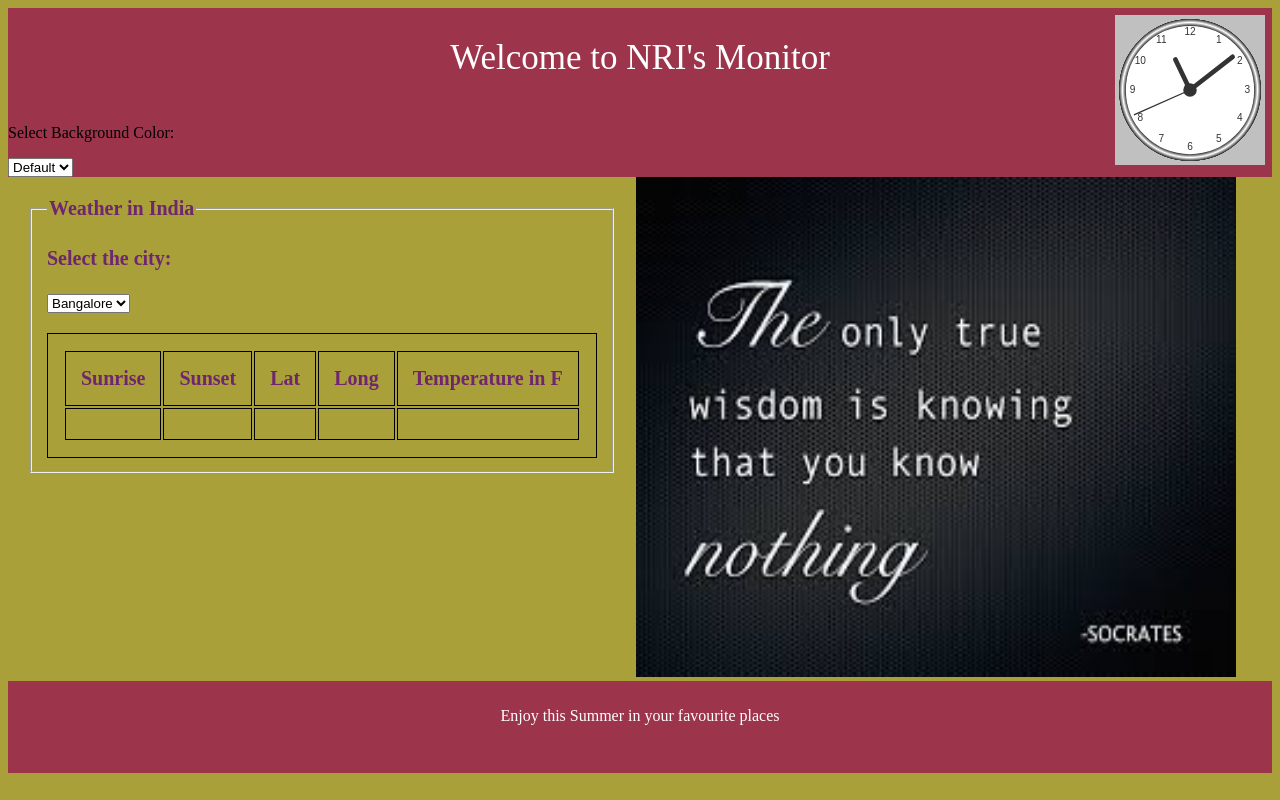
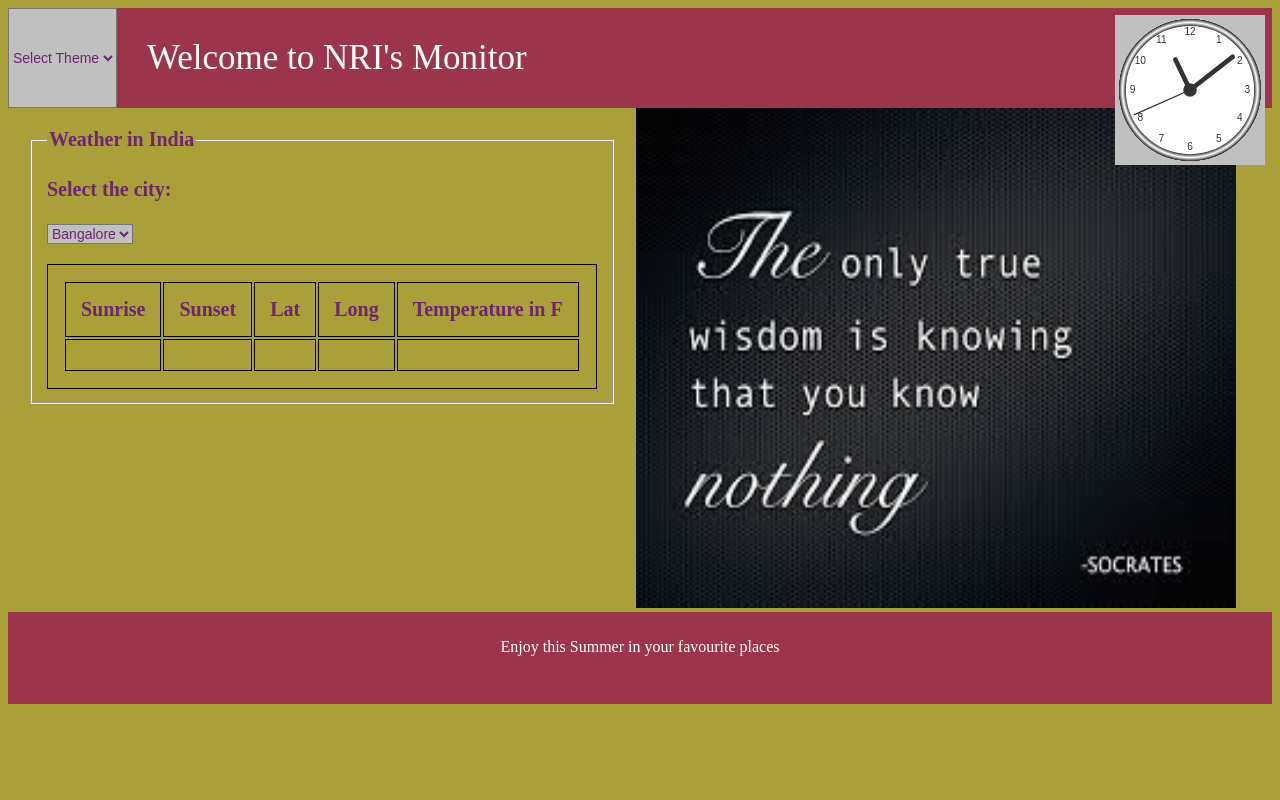
Before and after one commit to shamimyousuf101/MyGitRepo, a plain HTML site: page JamesTeachings/index.html in a window 1280 px wide. Drawn offline with Linux system fonts and the light colour scheme; no server answers.

Commit message:
update theme selection

```diff
--- a/JamesTeachings/index.css
+++ b/JamesTeachings/index.css
@@ -51,3 +51,9 @@ img {
 	width:600px;
 	height:500px;
 }
+
+select {
+	font-size: 14px;
+	color: #6F256F;
+	background-color:#C0C0C0;
+}
--- a/JamesTeachings/index.html
+++ b/JamesTeachings/index.html
@@ -8,23 +8,25 @@
 		<link rel="stylesheet" type="text/css" href="index.css">
 	</head>
 
-	<body onload = "startTimer();findTemperature()">
-		<header id = "header">
-			<div id="title">
-				Welcome to NRI's Monitor
-			</div>
+
+	<header id = "header">
+		<div class="flex-container">
+			<select id="color" onchange="changeBackground();return false" >
+				<option value = "">Select Theme</option>
+				<option value = "#E7DAA1, #AAA739,#6D4600">Green</option>
+				<option value = "#B47EA0, #E19DA2,#852C64">Pink</option>
+				<option value = "#9FB9F6, #C0C0C0,#6C8196">Silver</option>
+			</select>
+
+			<div id="title"> Welcome to NRI's Monitor</div>
+
 			<canvas id="canvas"  width="150" height="150"></canvas>
 
-			<p> Select Background Color:</p>
+		</div>
+	</header>
 
-			<select id="color" onchange="changeBackground();return false" >
-				<option value = "#AAA039">Default</option>
-				<option value = "#97D38D">Green</option>
-				<option value = "#8C7AAE">Blue</option>
-				<option value = "#FFFFAA">Yellow</option>
-				<option value = "#C0C0C0">Silver</option>
-			</select>
-		</header>
+	<body onload = "startTimer();findTemperature()">
+
 
 		<div class="flex-container">
 			<div id="weather">
@@ -68,7 +70,7 @@
 
 	</body>
 
-	<footer>
+	<footer id ="footer">
 		<p> Enjoy this Summer in your favourite places</p>
 		<marquee>Happy holidays... </marquee>
 	</footer>
--- a/JamesTeachings/index.js
+++ b/JamesTeachings/index.js
@@ -124,4 +124,7 @@ function drawHand(ctx, pos, length, width) {
 function changeBackground(color) {
 	var color = document.querySelector("#color").value;
 	document.body.style.background = color.split(",")[0];
+	document.getElementById("header").style.backgroundColor = color.split(",")[1];
+	document.getElementById("footer").style.backgroundColor = color.split(",")[1];
+	document.getElementById("title").style.color = color.split(",")[2];
 }
```
Also changed, not shown: 1 other file.
